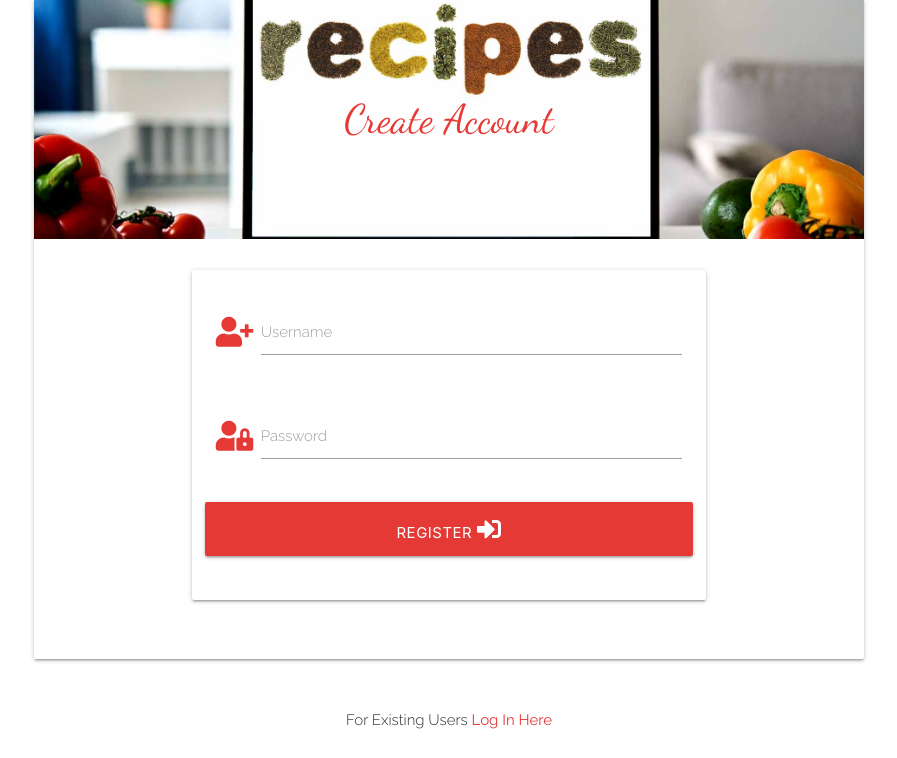
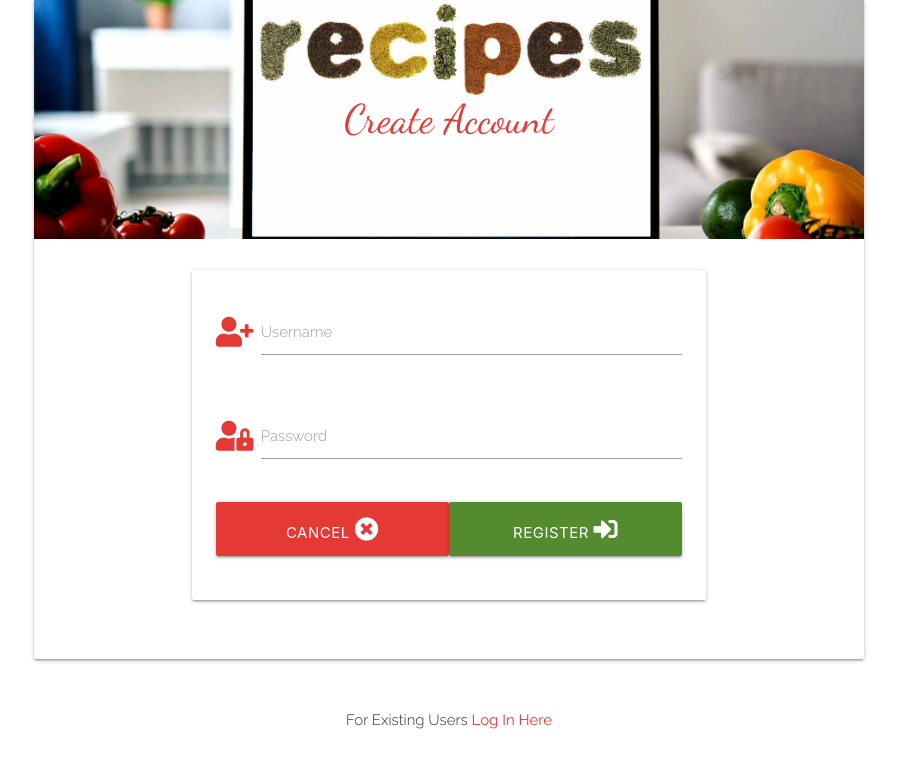
Before and after one commit to andrewskyboss/milestone-project-03, a Flask app: page /register in a window 1280 px wide. Shown: the part 109-867 px from the top of the page, without its empty margins (191-1088 px from the left). Run offline with Flask 2, Linux system fonts and the light colour scheme; some libraries are stand-ins or nearby versions.

Commit message:
adding reset button

```diff
--- a/templates/register.html
+++ b/templates/register.html
@@ -32,9 +32,14 @@
                                 </div>
                                 <!-- register -->
                                 <div class="row">
-                                    <button type="submit" class="col s12 btn-large red darken-1 text-shadow">
-                                        Register <i class="fas fa-sign-in-alt"></i>
-                                    </button>
+                                    <div class="col s12 center-align">
+                                        <button type="reset" class="col s6 btn-large red darken-1 text-shadow">
+                                            Cancel <i class="fas fa-times-circle"></i>
+                                        </button>
+                                        <button type="submit" class="col s6 btn-large light-green darken-3 text-shadow">
+                                            Register <i class="fas fa-sign-in-alt"></i>
+                                        </button>
+                                    </div>
                                 </div>
                             </div>
                         </form>
```
Also changed, not shown: templates/edit_recipe.html (+8 -3 lines).
